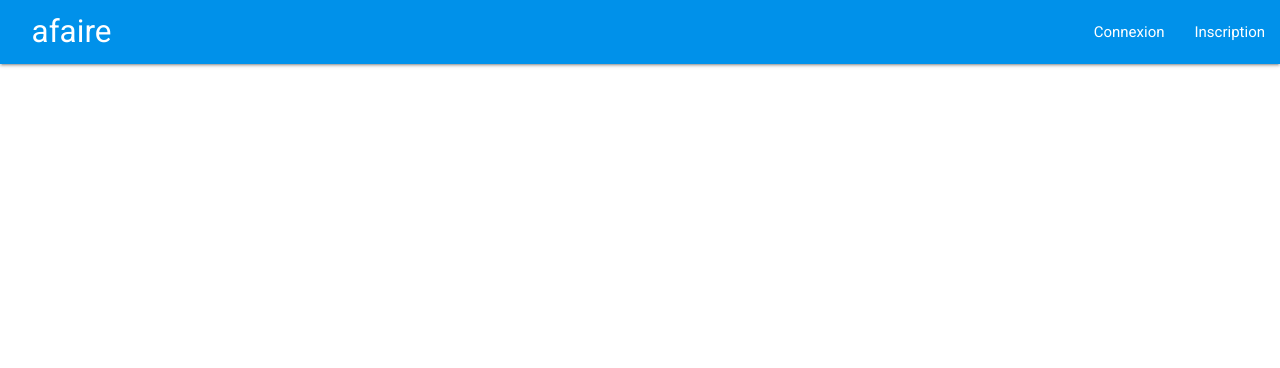
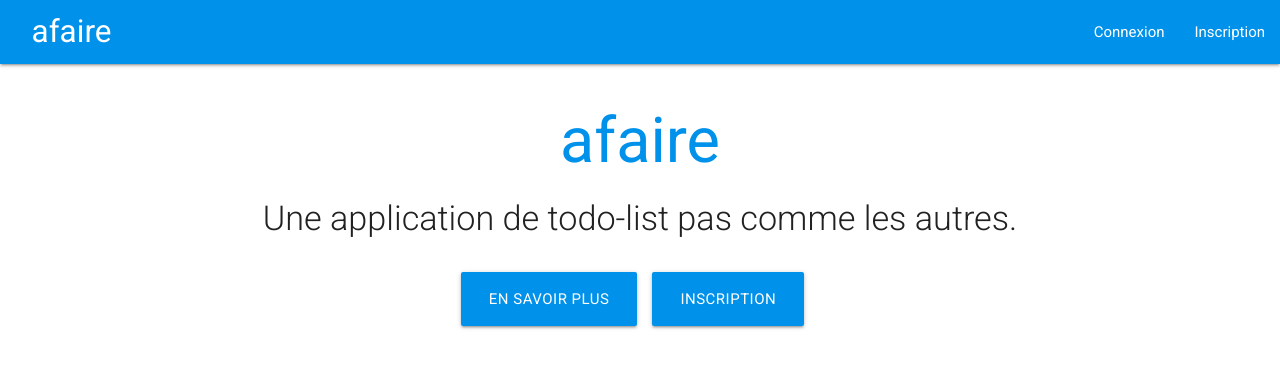
Before and after one commit to theofabry/afaire-front, an Angular app: page /accueil in a window 1280 px wide. Before the commit this address led to /. Shown: the top 368 px of the page. Built offline with nearby package versions, Linux system fonts and the light colour scheme.

Commit message:
Added homepage

```diff
--- a/src/app/app-routing.module.ts
+++ b/src/app/app-routing.module.ts
@@ -1,8 +1,12 @@
 import { NgModule } from '@angular/core';
 import { Routes, RouterModule } from '@angular/router';
+import { IndexComponent } from './index/index.component';
 
 
-const routes: Routes = [];
+const routes: Routes = [
+  { path: 'accueil', component: IndexComponent },
+  { path: '', redirectTo: 'accueil/', pathMatch: 'full' },
+];
 
 @NgModule({
   imports: [RouterModule.forRoot(routes)],
--- a/src/app/app.component.html
+++ b/src/app/app.component.html
@@ -1,3 +1,13 @@
-<div class="container">
+<nav>
+  <div class="nav-wrapper">
+    <a routerLink="/accueil" class="brand-logo">afaire</a>
+    <ul id="nav-mobile" class="right hide-on-med-and-down">
+      <li><a href="">Connexion</a></li>
+      <li><a href="">Inscription</a></li>
+    </ul>
+  </div>
+</nav>
 
-</div>
+<main class="container">
+  <router-outlet></router-outlet>
+</main>
--- a/src/app/app.module.ts
+++ b/src/app/app.module.ts
@@ -4,10 +4,12 @@ import { NgModule } from '@angular/core';
 import { AppRoutingModule } from './app-routing.module';
 import { AppComponent } from './app.component';
 import { BrowserAnimationsModule } from '@angular/platform-browser/animations';
+import { IndexComponent } from './index/index.component';
 
 @NgModule({
   declarations: [
-    AppComponent
+    AppComponent,
+    IndexComponent
   ],
   imports: [
     BrowserModule,
--- /dev/null
+++ b/src/app/index/index.component.css
@@ -0,0 +1,8 @@
+h1 {
+  color: #0091ea;
+}
+
+.btn-large {
+  margin-right: 1em;
+  background-color: #0091ea;
+}
--- /dev/null
+++ b/src/app/index/index.component.html
@@ -0,0 +1,13 @@
+<div class="row center">
+  <div class="col s12">
+    <h1>afaire</h1>
+
+    <h4 class="light">Une application de todo-list pas comme les autres.</h4>
+
+  </div>
+</div>
+
+<div class="row center">
+  <a class="btn btn-large" href="#">En savoir plus</a>
+  <a class="btn btn-large" href="#">Inscription</a>
+</div>
--- /dev/null
+++ b/src/app/index/index.component.ts
@@ -0,0 +1,15 @@
+import { Component, OnInit } from '@angular/core';
+
+@Component({
+  selector: 'app-index',
+  templateUrl: './index.component.html',
+  styleUrls: ['./index.component.css']
+})
+export class IndexComponent implements OnInit {
+
+  constructor() { }
+
+  ngOnInit(): void {
+  }
+
+}
--- a/src/index.html
+++ b/src/index.html
@@ -14,15 +14,6 @@
 </head>
 <body>
 
-<nav>
-  <div class="nav-wrapper">
-    <a href="#" class="brand-logo">afaire</a>
-    <ul id="nav-mobile" class="right hide-on-med-and-down">
-      <li><a href="">Connexion</a></li>
-      <li><a href="">Inscription</a></li>
-    </ul>
-  </div>
-</nav>
 <app-root></app-root>
 
 <script src="https://cdnjs.cloudflare.com/ajax/libs/materialize/1.0.0/js/materialize.min.js"></script>
```
Also changed, not shown: 1 other file (tests, documents, lock files or other folders).
